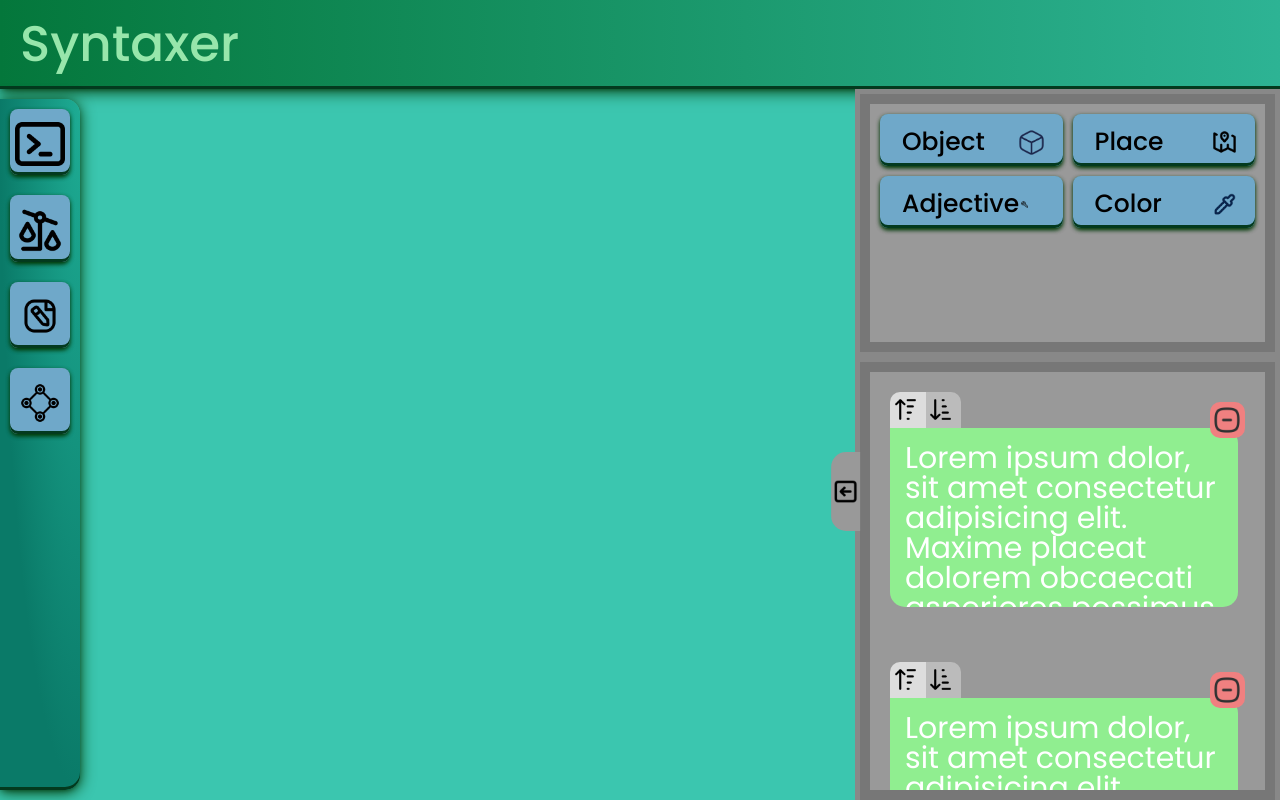
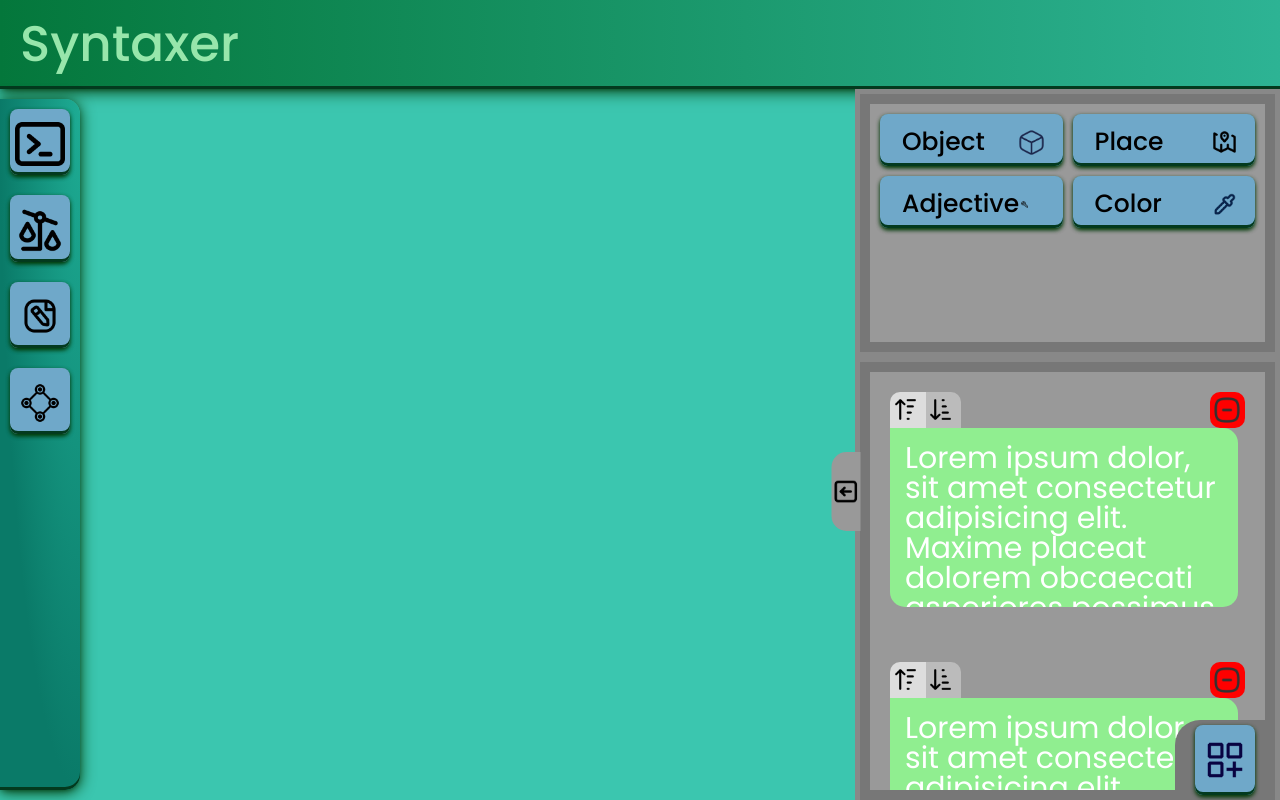
Before and after one commit to Yuugen64/Syntaxer, an Angular app: page / in a window 1280 px wide. Built offline with nearby package versions, Linux system fonts and the light colour scheme.

Commit message:
[UI | Tinkerer::Add Button] - Added a button to send the tokens to the prompt area.

```diff
--- a/src/app/components/sub-components/body-card/body-card.component.css
+++ b/src/app/components/sub-components/body-card/body-card.component.css
@@ -50,14 +50,14 @@
 .closeIconArea {
     grid-column: col 10 / span 1;
     grid-row: row 1 / span 1;
-    background-color: lightcoral;
+    background-color: red;
 
     display: flex; /*So the smaller icons can position within the card cell instead of stretching to fill a hard block element*/
     height: 100%;
     width: 100%;
     padding: 3px 0px 3px 0px;
     border-radius: 10px 10px 10px 10px;
-    transform: translateY(10px);
+    /*transform: translateY(10px); this causes issues with stacking contexts since it now floats above other elements */
 
     justify-content: center;
 }
--- a/src/app/components/sub-components/nav-button/nav-button.component.css
+++ b/src/app/components/sub-components/nav-button/nav-button.component.css
@@ -47,6 +47,17 @@
 
 .nodesIcon {
     background-image: url("../../../../assets/node-svgrepo_1024x1024.png");
+    background-repeat: no-repeat;
+    background-size: contain;
+
+    margin-top: 5px; /*A way to slightly reduce the size of the icon given the auto sizing and CSS Grid parent container(s) constraints.*/
+    width: 50px;
+    height: 50px;
+}
+
+/*A special button - adding the tokens to the prompt area*/
+.addIcon {
+    background-image: url("../../../../assets/add-category-svgrepo_1024x1024.png");
     background-repeat: no-repeat;
     background-size: contain;
 
--- a/src/app/components/tinkerer/tinkerer.component.css
+++ b/src/app/components/tinkerer/tinkerer.component.css
@@ -17,6 +17,7 @@
     /*transform: translateX(100%);*/
 }
 
+/*The Sub-area for the controls grid layout*/
 .tinkerer-controls {
     grid-column: col 1 / span 4;
     grid-row: row 1 / span 3;
@@ -25,6 +26,7 @@
     padding: 10px;
 }
 
+/*Actual sub-grid for the buttons*/
 .controls-grid {
     display: grid;
     height: 100%;
@@ -39,6 +41,7 @@
     background-color: #999999;
 }
 
+/*For Controls Button positioning*/
 .slot1 {
     grid-column: col 1 / span 2;
     grid-row: row 1 / span 1;
@@ -56,6 +59,17 @@
     grid-row: row 2 / span 1;
 }
 
+/*For the control buttons Text labels*/
+.button-label {
+    font-size: 2.5rem; /*This is where you change the LABEL TEXT SIZE*/
+    line-height: 1;
+    text-align: left;
+    float: left; /*this float is required for the float right on the chevron to work*/
+    padding: 5px 2px 2px 2px;
+    width: 60%;
+}
+
+/*Area for the "Body Cards" that hold the prompt tokens.*/
 .tinkerer-body {
     grid-column: col 1 / span 4;
     grid-row: row 4 / span 5;
@@ -64,6 +78,7 @@
     padding: 10px;
 }
 
+/*Layout for the cards - with Scrollbars hidden*/
 .body-grid {
     display: grid;
     height: 100%;
@@ -87,15 +102,8 @@
     display: none; /* for Chrome, Safari, and Opera scrollbar obscure */
 }
 
-.button-label {
-    font-size: 2.5rem; /*This is where you change the LABEL TEXT SIZE*/
-    line-height: 1;
-    text-align: left;
-    float: left; /*this float is required for the float right on the chevron to work*/
-    padding: 5px 2px 2px 2px;
-    width: 60%;
-}
 
+/*To create the show/hide "tab" on the Tinkerer menu with icon and hover*/
 .showHideTabArea {
     grid-column: col 1 / span 1;
     grid-row: row 5 / span 1;
@@ -107,7 +115,6 @@
     background-color: #999999;
     transform: translateX(-100%);
 }
-
 .iconArea {
     background-image: url("../../../../src/assets/arrow-square-left-svgrepo_256x256.png");
     background-repeat: no-repeat;
@@ -121,9 +128,18 @@
 .showHideTabArea:hover {
     background-image: radial-gradient(100% 100% at 100% 0, #BBBBBB 0, #AAAAAA 100%);
 }
+/*===== ========= =====*/
 
 
-
+/*The button to add the tokens to the prompt area*/
+.addButtonArea {
+    grid-column: col 4 / span 1;
+    grid-row: row 8 / span 1;
+    background-color: #777777;
+    padding: 5px 20px 5px 20px; /*To constrain the button a bit while keeping it fully centered*/
+    border-radius: 25px 0px 0px 0px;
+}
+/*===== ========= =====*/
 
 /*===== Animation Stuff =====*/
 .tinkerer-main.animateIn {
--- a/src/app/components/tinkerer/tinkerer.component.html
+++ b/src/app/components/tinkerer/tinkerer.component.html
@@ -32,7 +32,7 @@
         </div>
     </div>
 
-    <!--This is for the "body" - where the core blocks are output-->
+    <!--This is for the "body" - where the "token cards" are output-->
     <div class="tinkerer-body">
         <div class="body-grid">
 
@@ -47,4 +47,9 @@
     <div class="showHideTabArea">
         <div class="iconArea"></div>
     </div>
+
+    <!--Add button to send the tokens to the prompt area-->
+    <div class="addButtonArea">
+        <app-nav-button [iconClass]="'addIcon'"></app-nav-button>
+    </div>
 </div>
```
Also changed, not shown: src/assets/add-category-svgrepo_1024x1024.png (added).
